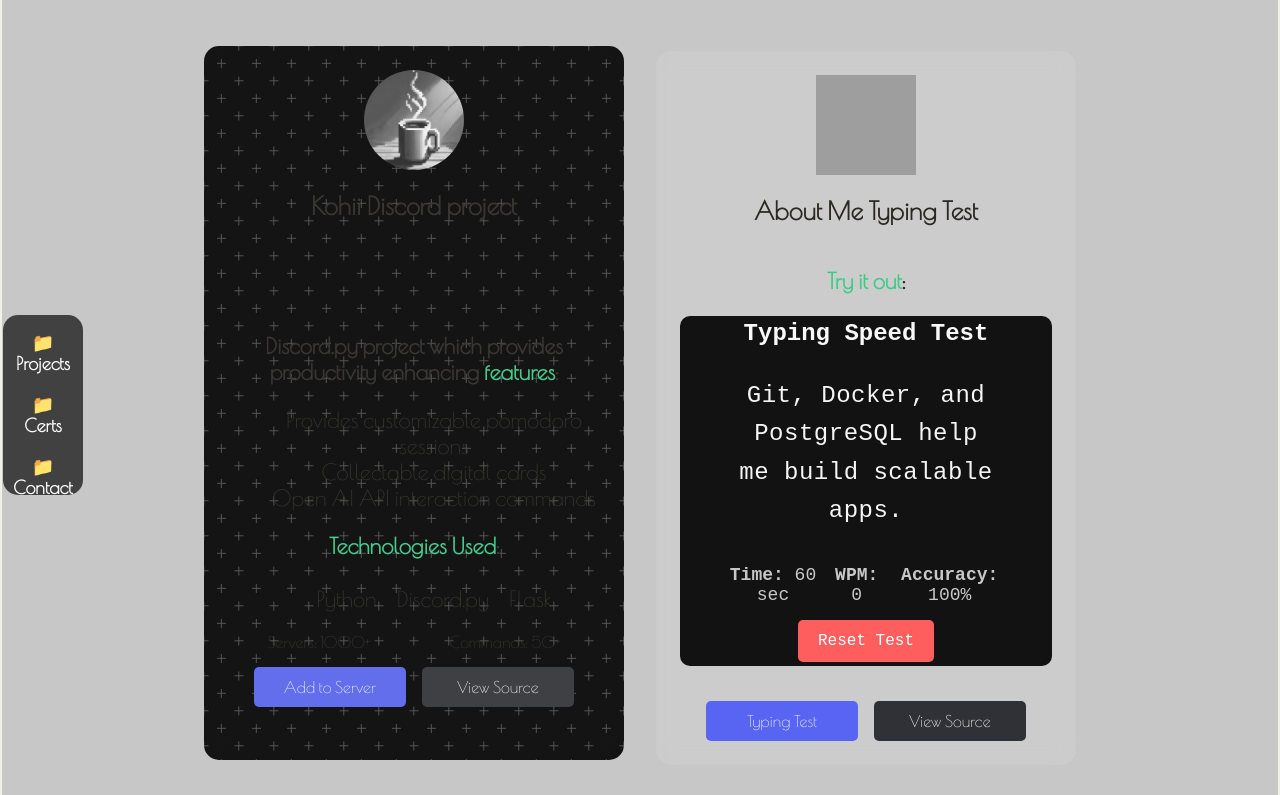
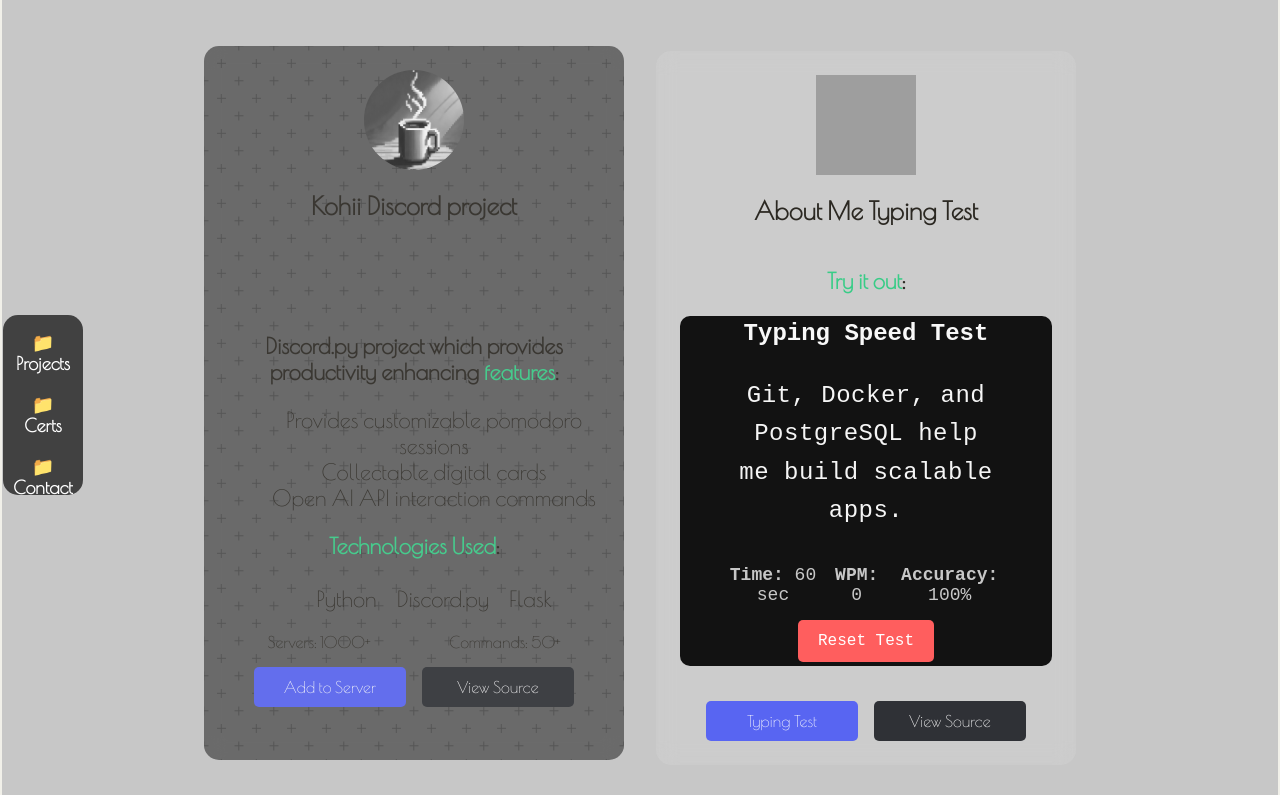
Before and after one commit to KohiiTM/Portfolio-Site, a plain HTML site: page public/index.html in a window 1280 px wide. In both pictures the pointer is over the element 414 px from the left and 1204 px from the top of the page. Shown: the part 797-1592 px from the top of the page. Drawn offline with nearby package versions, Linux system fonts and the light colour scheme; no server answers; grey boxes are pictures that could not be loaded.

Commit message:
update projects

```diff
--- a/public/css/style.css
+++ b/public/css/style.css
@@ -283,36 +283,10 @@ p {
 
 .project-card:hover {
   transform: translateY(-5px);
-  background-color: #000000;
-  opacity: 0.9;
-  background: radial-gradient(
-      circle,
-      transparent 20%,
-      #000000 20%,
-      #000000 80%,
-      transparent 80%,
-      transparent
-    ),
-    radial-gradient(
-        circle,
-        transparent 20%,
-        #000000 20%,
-        #000000 80%,
-        transparent 80%,
-        transparent
-      )
-      17.5px 17.5px,
-    linear-gradient(
-        #494949 1.4000000000000001px,
-        transparent 1.4000000000000001px
-      )
-      0 -0.7000000000000001px,
-    linear-gradient(
-        90deg,
-        #494949 1.4000000000000001px,
-        #000000 1.4000000000000001px
-      ) -0.7000000000000001px 0;
-  background-size: 35px 35px, 35px 35px, 17.5px 17.5px, 17.5px 17.5px;
+  background-color: #606060;
+opacity: 0.9;
+background: radial-gradient(circle, transparent 20%, #606060 20%, #606060 80%, transparent 80%, transparent), radial-gradient(circle, transparent 20%, #606060 20%, #606060 80%, transparent 80%, transparent) 17.5px 17.5px, linear-gradient(#494949 1.4000000000000001px, transparent 1.4000000000000001px) 0 -0.7000000000000001px, linear-gradient(90deg, #494949 1.4000000000000001px, #606060 1.4000000000000001px) -0.7000000000000001px 0;
+background-size: 35px 35px, 35px 35px, 17.5px 17.5px, 17.5px 17.5px;
 }
 
 .project-card img {
```
